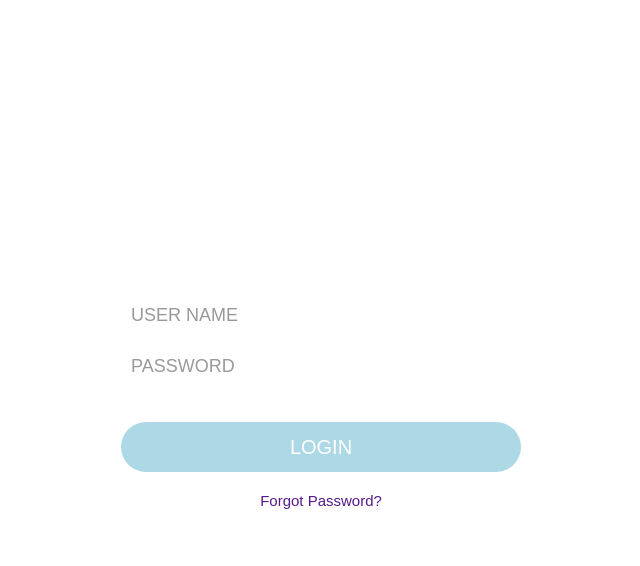
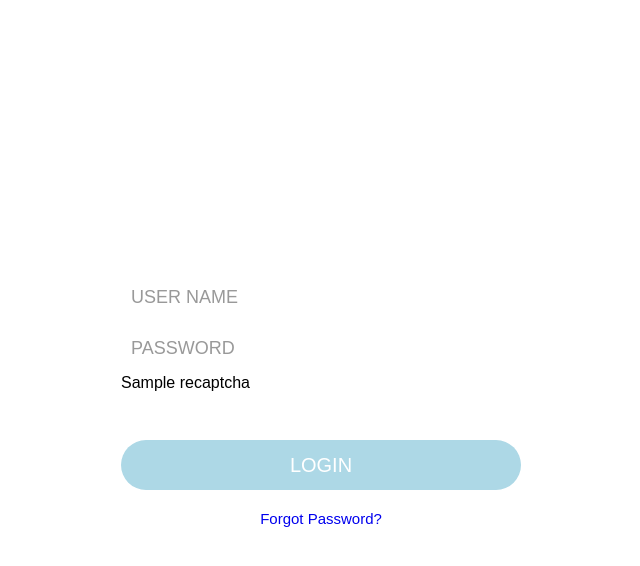
Before and after one commit to GoodDonkey/seoul_price, a Flask app: template templates/login.html in a window 1280 px wide. Shown: the top 566 px of the page, without its empty margins (319-959 px from the left). Run offline with Flask 2, Linux system fonts and the light colour scheme; the template is opened without the code that fills it: most values are stand-ins (such as "Sample title", 1, 10 or a date in 2020).

Commit message:
login error edited

```diff
--- a/app.py
+++ b/app.py
@@ -1,8 +1,12 @@
 from flask import Flask, request, render_template, url_for, jsonify
 from flask_jwt_extended import *
+from flask_recaptcha import ReCaptcha
 from dao import *
 
 app =  Flask(__name__)
+app.config['RECAPTCHA_SITE_KEY'] = '6LdI60gbAAAAAO9llS8p0UrBetVojtlG-1kuGm-l'
+app.config['RECAPTCHA_SECRET_KEY'] = '6LdI60gbAAAAAPl2g8q9guBs2lFohFUnNNkdpLSQ'
+recaptcha = ReCaptcha(app)
 
 app.config.update(
     DEBUG = True,
@@ -11,9 +15,16 @@ app.config.update(
 
 jwt = JWTManager(app)
 
-@app.route("/", methods=["GET"])
+@app.route("/", methods=["GET", "POST"])
 def index_view():
-    return render_template("index.html")
+    message = ''  # Create empty message
+    print(request.method)
+    if request.method == 'POST':  # Check to see if flask.request.method is POST
+        if recaptcha.verify():  # Use verify() method to see if ReCaptcha is filled out
+            message = 'Thanks for filling out the form!'  # Send success message
+        else:
+            message = 'Please fill out the ReCaptcha!'  # Send error message
+    return render_template("index.html", message=message)
 
 @app.route("/iframe01", methods=["POST"])
 def iframe01():
@@ -55,7 +66,7 @@ def login_proc():
 
     print("user_id, dao 전달 확인---------",user_id)
 
-    if user_id == dao.memid(request.form.get("user_pw")):
+    if user_id and user_id == dao.memid(request.form.get("user_pw")):
         print("진짜로그인 성공")
         return jsonify(
             result = "200",
--- a/static/js/script.js
+++ b/static/js/script.js
@@ -62,3 +62,7 @@ function iframe04() {
         }
     }
 }
+
+function forgot() {
+        alert("어쩔 수 없습니다.")
+        }
--- a/templates/login.html
+++ b/templates/login.html
@@ -9,6 +9,7 @@
     <script src="https://ajax.googleapis.com/ajax/libs/jquery/3.4.1/jquery.min.js"></script>
     <link rel="stylesheet" href="../static/css/login.css">
     <link rel="stylesheet" href="{{url_for('static', filename='/css/login.css')}}">
+    <script src="{{url_for('static', filename='/js/script.js')}}"></script>
 
 </head>
 
@@ -23,11 +24,15 @@
                 <input type="password" name="user_pw" id="user_pw" autocomplete="off" required>
                 <label for="pw">PASSWORD</label>
             </div>
+            <form method="POST">
+                {{ recaptcha }} <br>
+                <p>{{ message }}</p> <br>
+            </form>
             <div class="btn-area">
                 <button onclick="login2()">LOGIN</button>
             </div>
         <div class="caption">
-            <a href="">Forgot Password?</a>
+            <a href="javascript:forgot();">Forgot Password?</a>
         </div>
 
 
@@ -67,12 +72,12 @@
                         console.log("====login2()함수고 result가 200으로 넘어왔다. 진짜 성공===");
                         localStorage.setItem("jwt-auth-token", appRes.access_token);
 
-                        alert("로그인에 성공하셨습니다. 진짜 성공")
+                        alert("로그인에 성공하셨습니다.")
                         var link = '/';
                         location.replace(link);
                     }else{
                         console.log("====login2()함수다 가짜성공===");
-                        alert("로그인에 실패하셨습니다. 가짜 성공")
+                        alert("로그인에 실패하셨습니다.")
 
                     }
                 };
```
